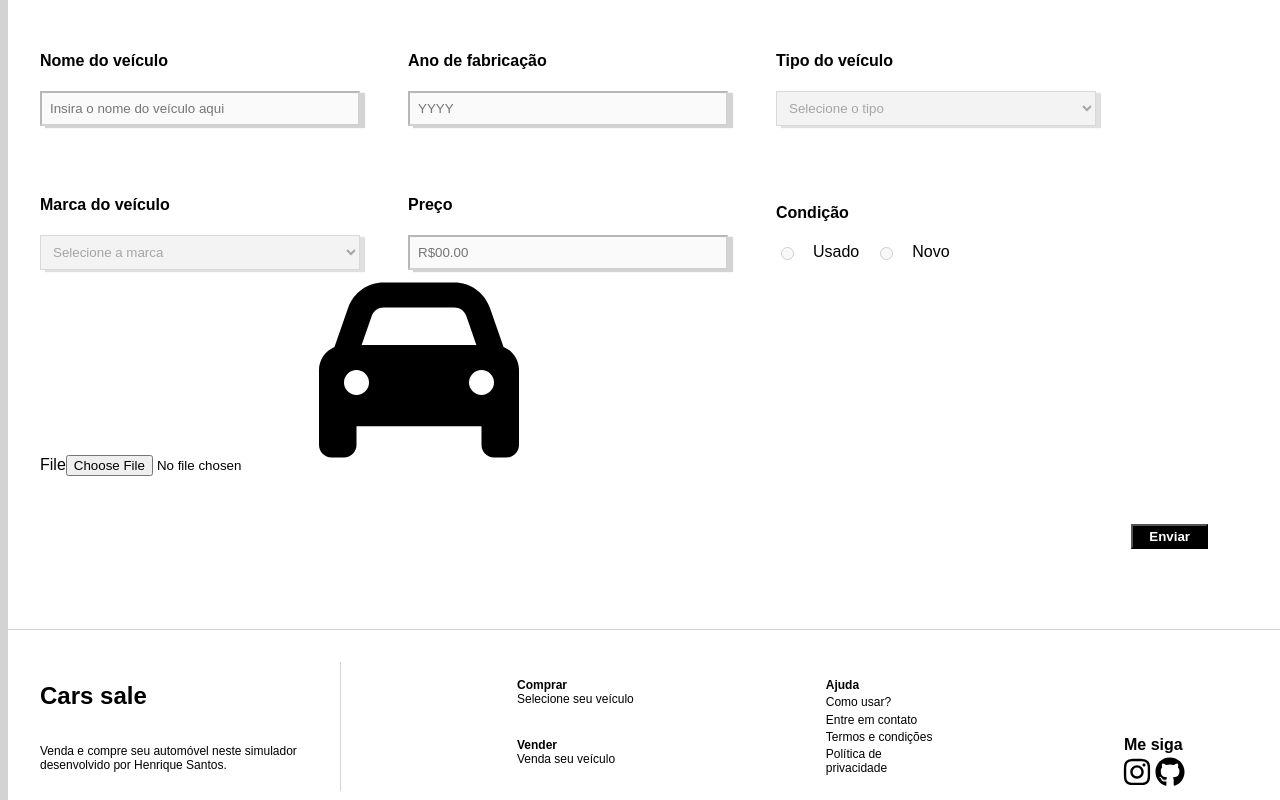
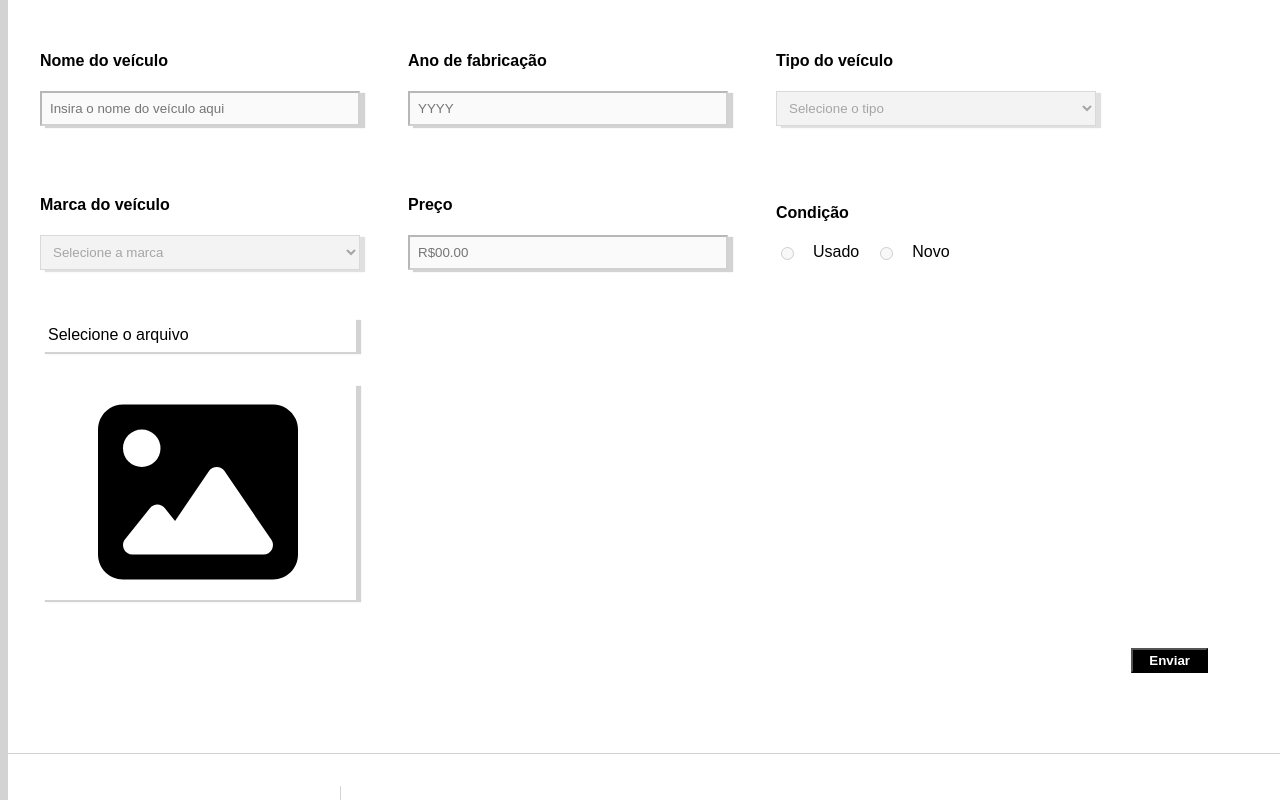
Before and after one commit to Henriquemvds/app-cars-sale, a React (Vite) app: page /sell in a window 1280 px wide. Shown: the part 599-1399 px from the top of the page. Built offline with nearby package versions, Linux system fonts and the light colour scheme.

Commit message:
refactor: image upload input styling change

```diff
--- a/src/assets/components/FormSell.jsx
+++ b/src/assets/components/FormSell.jsx
@@ -1,6 +1,6 @@
 import axios from 'axios';
 import { useState } from 'react';
-import iconCar from '../icons/car.svg'
+import iconImage from '../icons/image.svg'
 import '../styles/components/FormSell.css'
 
 function FormsSell() {
@@ -233,14 +233,20 @@ function FormsSell() {
                         </div>
 
                     </div>
-                </div>
-                <div>
-                    <label className="form-label">File</label>
-                    <input type="file" onChange={(e) => registerInfoCar("imagem_carro", e.target.files[0])} accept="application/jpg" name='image' />
-                    {image ?
-                        <img src={URL.createObjectURL(image)} width='200px' height='200px' alt="Imagem" />
-                        : <img src={iconCar} width='200px' height='200px'/>
-                    }
+                    <div className='fileInfo'>
+                        <label for="file" className='inputFileInfo'>Selecione o arquivo</label>
+                        <input type="file"  disabled={blockedInfoCars} onChange={(e) => registerInfoCar("imagem_carro", e.target.files[0])} accept="application/jpg" name='image' id="file" />
+                            {carInfos.imagem_carro}
+                        {image ?
+                            <label className='imageInfo' for="file" >
+                                <img src={URL.createObjectURL(image)} width='200px' height='200px' alt="Imagem" />
+                            </label>
+                            :
+                            <label className='imageInfo' for="file"  disabled={blockedInfoCars}>
+                                <img src={iconImage} width='200px' height='200px'/>
+                            </label>
+                        }
+                    </div>
                 </div>
 
                 <div className='submit'>
--- a/src/assets/styles/components/FormSell.css
+++ b/src/assets/styles/components/FormSell.css
@@ -22,12 +22,36 @@
     gap: 1rem;
 }
 
-.inputInfo {
+.inputInfo, .inputFileInfo {
     display: flex;
     padding: 0.5rem;
     width: 300px;
     box-shadow: 5px 2px 1px #d3d3d3;
 }
+
+
+.fileInfo {
+    display: flex;
+    flex-direction: column;
+    gap: 2rem;
+}
+
+.imageInfo {
+    display: flex;
+    align-items: center;
+    justify-content: center;
+    box-shadow: 5px 2px 1px #d3d3d3;
+    padding: 0.5rem;
+    cursor: pointer;
+}
+
+.inputFileInfo:hover, .imageInfo:hover {
+    cursor: pointer;
+    box-shadow: 5px 2px 1px #000;
+    background-color: #d3d3d3;
+    transition: 500ms linear;
+}
+
 
 .dropdownInfo {
     display: flex;
--- a/src/index.css
+++ b/src/index.css
@@ -15,7 +15,9 @@ button {
   font-weight: bold;
 }
 
-
+input[type="file"] {
+  display: none;
+}
 
 button:hover {
   cursor: pointer;
```
Also changed, not shown: src/assets/icons/image.svg (added).
